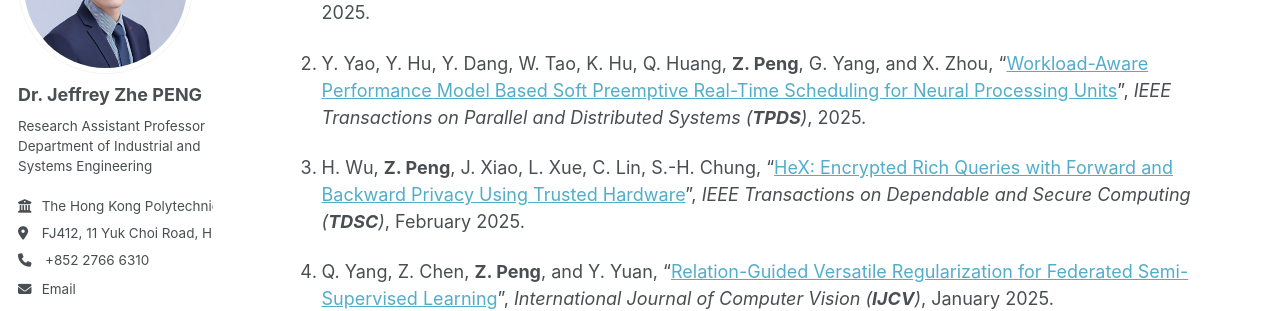
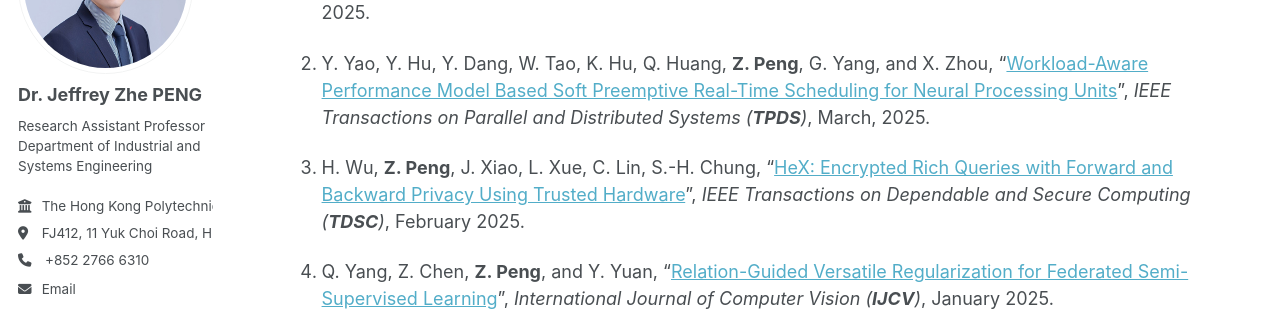
Before and after one commit to PENG-Zhe/peng-zhe.github.io, a Jekyll site: the page built from _pages/publications.md, in a window 1280 px wide and 900 px high. Shown: the part 207-518 px from the top of the window. Built offline with Jekyll 4.4.1, drawn with Linux system fonts in a browser that asks for light colours; some web fonts are replaced.

Commit message:
Update publications.md

```diff
--- a/_pages/publications.md
+++ b/_pages/publications.md
@@ -6,7 +6,7 @@ layout: archive
 
 1. H. Wu, Y. Tang, Z. Sheng, J. Tao, C. Lin, and **Z. Peng**, "[TELEX: Two-Level Learned Index for Rich Queries on Enclave-based Blockchain Systems](https://ieeexplore.ieee.org/document/10979200)", _IEEE Transactions on Knowledge and Data Engineering (**TKDE**)_, April, 2025.
 
-1. Y. Yao, Y. Hu, Y. Dang, W. Tao, K. Hu, Q. Huang, **Z. Peng**, G. Yang, and X. Zhou, "[Workload-Aware Performance Model Based Soft Preemptive Real-Time Scheduling for Neural Processing Units](https://ieeexplore.ieee.org/document/10942549)", _IEEE Transactions on Parallel and Distributed Systems (**TPDS**)_, 2025.
+1. Y. Yao, Y. Hu, Y. Dang, W. Tao, K. Hu, Q. Huang, **Z. Peng**, G. Yang, and X. Zhou, "[Workload-Aware Performance Model Based Soft Preemptive Real-Time Scheduling for Neural Processing Units](https://ieeexplore.ieee.org/document/10942549)", _IEEE Transactions on Parallel and Distributed Systems (**TPDS**)_, March, 2025.
 
 1. H. Wu, **Z. Peng**, J. Xiao, L. Xue, C. Lin, S.-H. Chung, "[HeX: Encrypted Rich Queries with Forward and Backward Privacy Using Trusted Hardware](https://ieeexplore.ieee.org/document/10882945)", _IEEE Transactions on Dependable and Secure Computing (**TDSC**)_, February 2025.
 
```
